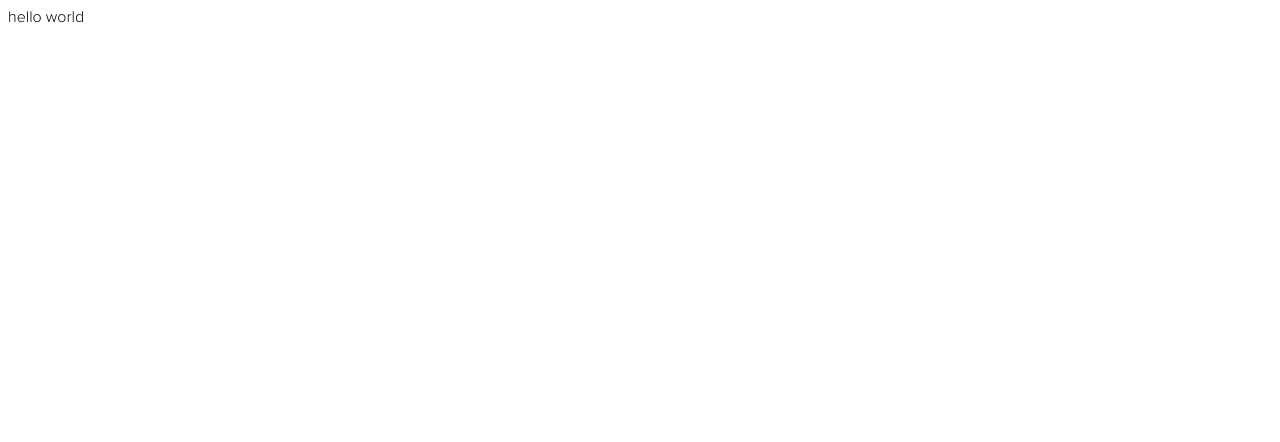
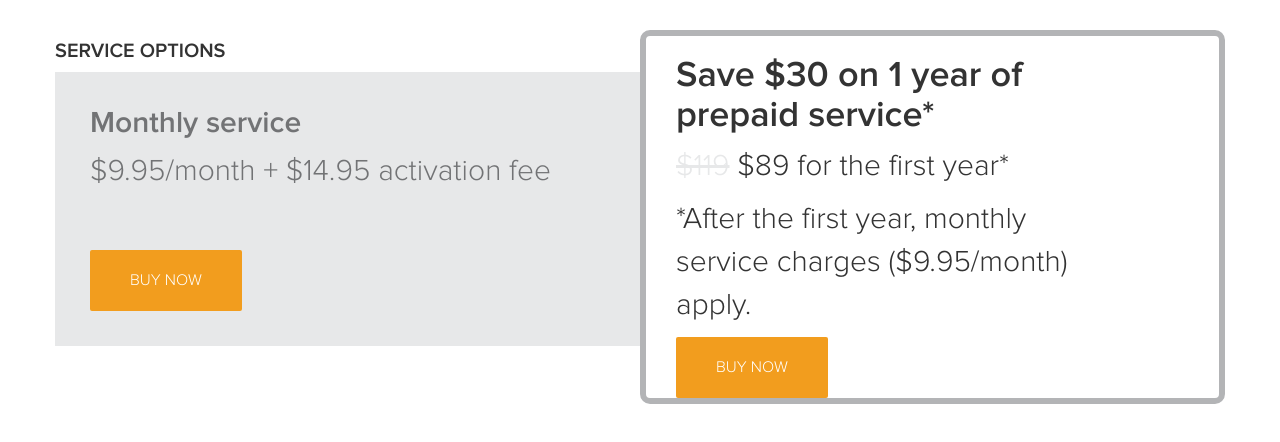
Before and after one commit to mradambeck/wh-coding-challenge, a plain HTML site: page mock2html.html in a window 1280 px wide. Drawn offline with nearby package versions, Linux system fonts and the light colour scheme.

Commit message:
general setup and some styling

```diff
--- a/mock2html.html
+++ b/mock2html.html
@@ -1,9 +1,43 @@
+<!doctype html>
 <html>
 <head>
+  <meta charset="utf-8">
+  <title>Service Options</title>
+  <meta name="viewport" content="width=device-width, initial-scale=1">
+  <!-- Bootstrap -->
+  <link rel="stylesheet" href="https://maxcdn.bootstrapcdn.com/bootstrap/3.3.7/css/bootstrap.min.css" integrity="sha384-BVYiiSIFeK1dGmJRAkycuHAHRg32OmUcww7on3RYdg4Va+PmSTsz/K68vbdEjh4u" crossorigin="anonymous">
+  <!-- Local CSS -->
   <link rel="stylesheet" type="text/css" href="mock2html.css">
 </head>
 
 <body>
-  hello world
+
+  <div class="container">
+    <div class="row">
+      <div class="col-sm-6" id="monthly-svc-col">
+        <div class="row">
+          <h5 class="title">SERVICE OPTIONS</h5>
+        </div>
+        <div class="row" id="monthly-svc-box">
+          <h2>Monthly service</h2>
+          <p>$9.95/month + $14.95 activation fee</p>
+          <button class="btn btn-lg btn-warning">BUY NOW</button>
+        </div>
+      </div>
+      <div class="col-sm-6" id="savings-col">
+        <div class="col-sm-10">
+          <h1>Save $30 on 1 year of prepaid service*</h1>
+          <p>
+            <s>$119</s> $89 for the first year*
+          </p>
+          <p id="fine-print">
+            *After the first year, monthly service charges ($9.95/month) apply.
+          </p>
+          <button class="btn btn-lg btn-warning">BUY NOW</button>
+        </div>
+      </div>
+    </div>
+
+  </div>
 </body>
 </html>
--- a/mock2html.scss
+++ b/mock2html.scss
@@ -1,3 +1,16 @@
+// LAYOUT HELPER
+// div {
+//   border: 1px dotted grey;
+// }
+
+// COLORS
+$lightgrey: #e7e8e9;
+$midgrey: #b3b4b6;
+$darkgrey: #727375;
+$black: #323335;
+$orange: #f29d1e;
+
+// FONTS
 @font-face {
   font-family: 'proxima_nova_semibold';
   src: url('fonts/proximanova-semibold-webfont.eot');
@@ -17,6 +30,52 @@
   font-style: normal;
 }
 
+// GLOBAL STYLES
 body {
+  padding-top: 30px;
+  background-color: #fff;
   font-family: "proxima_nova_light";
 }
+
+button {
+  border-radius: 2px!important;
+  border: 0!important;
+  font-size: 16px!important;
+  padding: 20px 40px 20px 40px!important;
+}
+.btn-warning {
+  background-color: $orange!important;
+}
+
+h1,h2,h3,h4,h5,h6 {
+  font-family: "proxima_nova_semibold";
+}
+
+p {
+  font-size: 30px;
+}
+
+s {
+  color: $lightgrey;
+}
+
+// Left Column (#monthly-svc-col)
+.title {
+  font-size: 20px!important;
+}
+
+#monthly-svc-box {
+  background-color: $lightgrey;
+  padding: 15px 80px 35px 35px;
+  color: $darkgrey;
+  button {
+    margin-top: 47px;
+  }
+}
+
+// Right Column (#savings-col)
+
+#savings-col {
+  border: 6px solid $midgrey;
+  border-radius: 10px;
+}
```
Also changed, not shown: mock2html.css, 2 other files.
